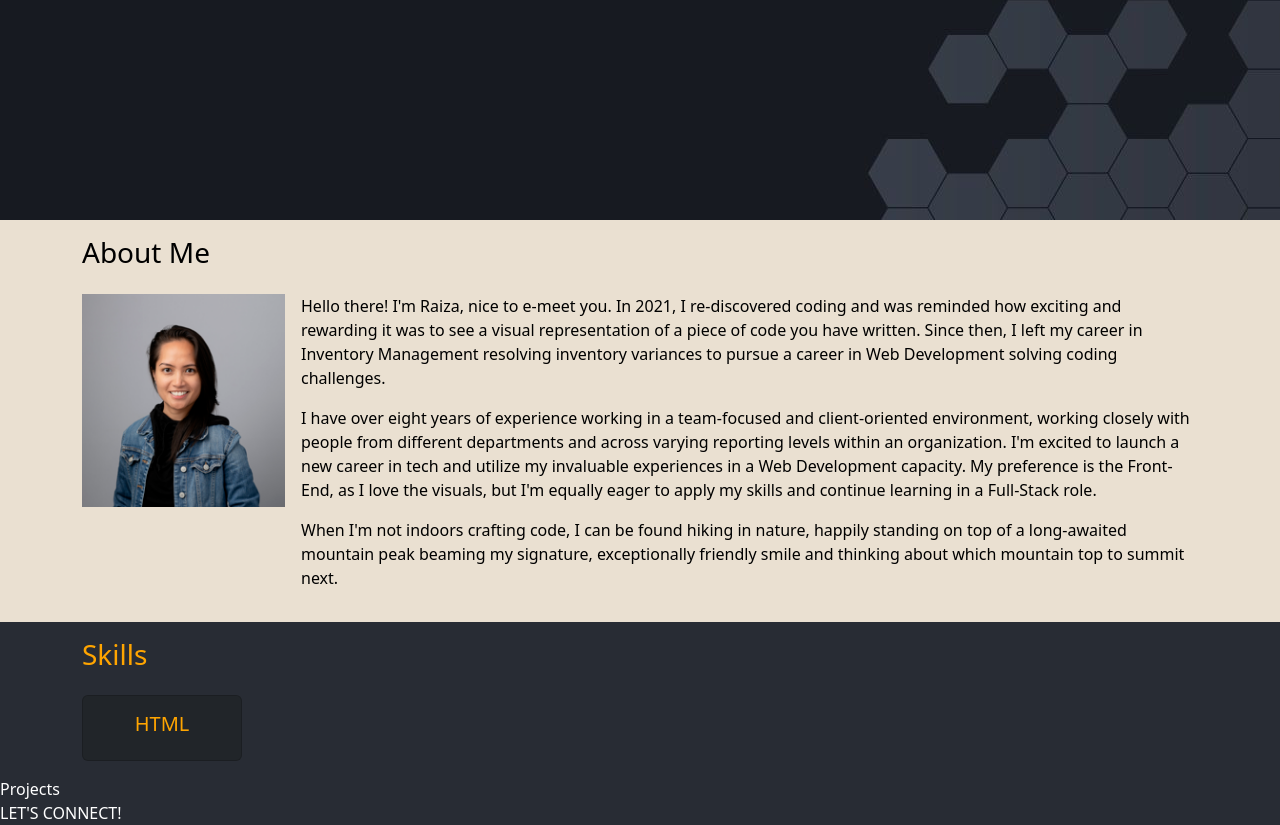
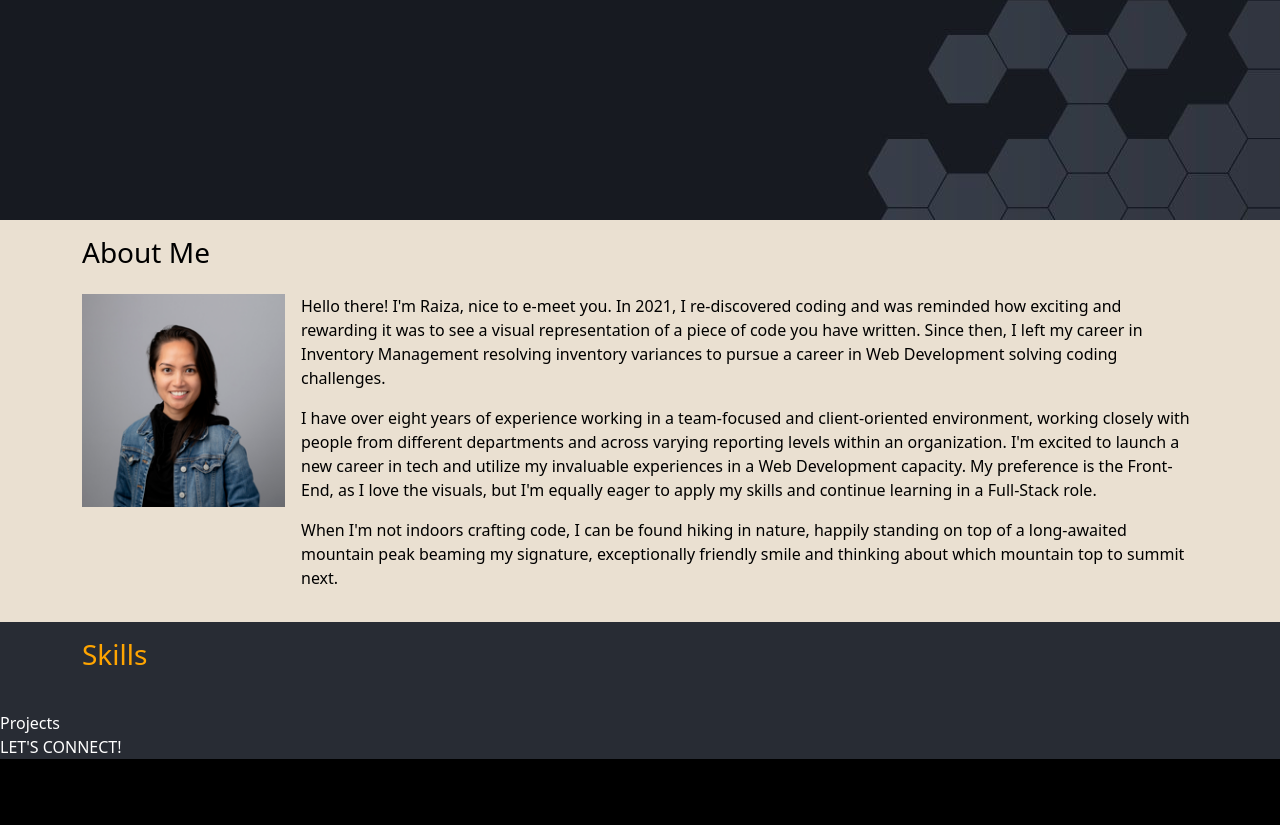
Before and after one commit to Raiza-D/my-portfolio, a React (Create React App) app: page / in a window 1280 px wide. Shown: the part 646-1471 px from the top of the page. After the commit the page ends 1405 px from the top, so only its background shows below. Built offline with nearby package versions, Linux system fonts and the light colour scheme.

Commit message:
Remove Card bootstrap elements and its contents. Remove line to import Card component top of file.

```diff
--- a/src/components/Skills.jsx
+++ b/src/components/Skills.jsx
@@ -1,18 +1,13 @@
 import React from "react";
 import "../styles/Skills.css";
 import Container from "react-bootstrap/Container";
-import Card from "react-bootstrap/Card";
 
 export default function Skills() {
   return (
     <div className="skills pb-3">
       <Container>
         <h3 className="pt-3 pb-3">Skills</h3>
-        <Card bg="dark" style={{ width: "10rem" }} className="card">
-          <Card.Body className="text-center">
-            <Card.Title className="text-center">HTML</Card.Title>
-          </Card.Body>
-        </Card>
+
       </Container>
     </div>
   );
```
